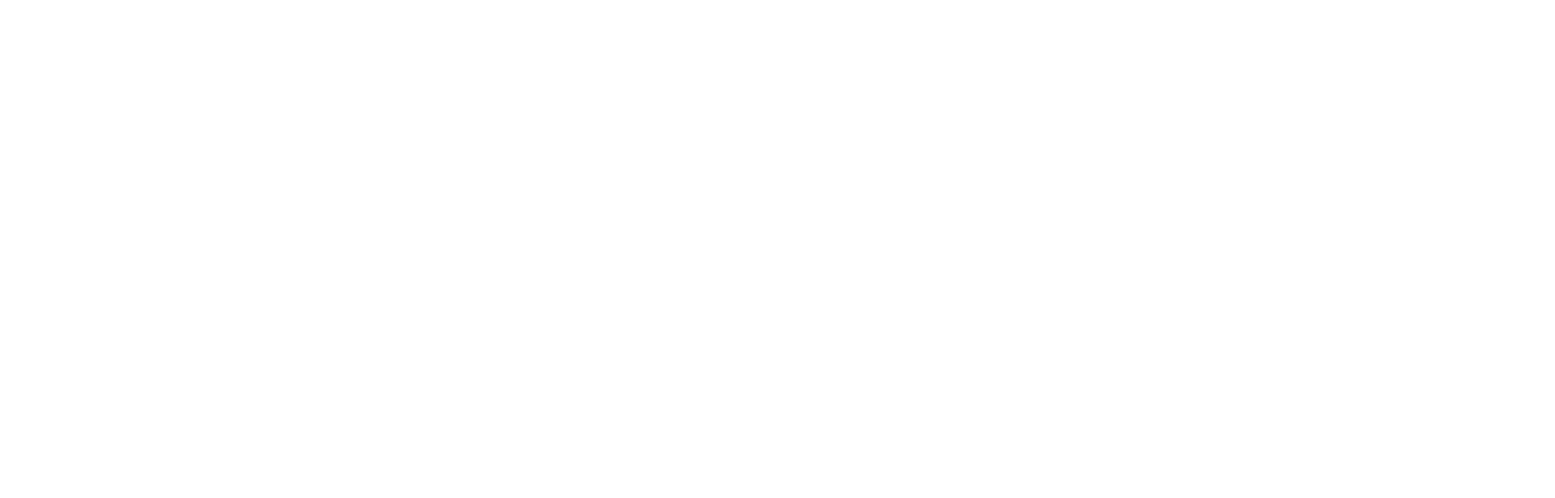
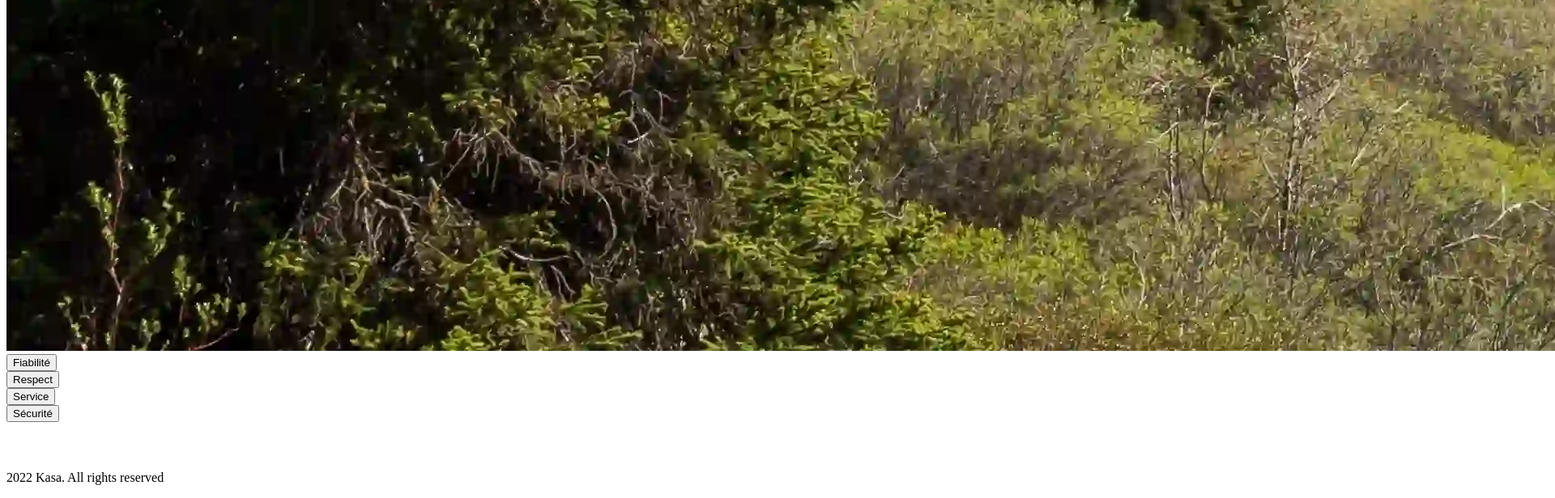
Before and after one commit to Mbformation/P11-Kasa, a React (Create React App) app: page /about in a window 1280 px wide. Shown: the part 3618-4234 px from the top of the page at 81% size, 1920 px wide, since content can reach past the window. Before the commit the page ends 800 px from the top, so only its background shows below. Built offline with nearby package versions, Linux system fonts and the light colour scheme.

Commit message:
ajout pages About et NotFound

```diff
--- a/src/components/bannerHome/index.jsx
+++ b/src/components/bannerHome/index.jsx
@@ -1,12 +1,12 @@
 import React from 'react';
 import BannerTemplate from '../../layouts/bannerTemplate';
-import HomeBannerImgPath from '../../assets/images/img-banner-home.webp';
+import ImgBannerHomePath from '../../assets/images/img-banner-home.webp';
 
 function BannerHome() {
     return (
         <BannerTemplate
             slogan='Chez vous, partout et ailleurs'
-            src={HomeBannerImgPath}
+            src={ImgBannerHomePath}
             alt="Vue panoramique d'un littoral rocheux"
             />
     )
--- /dev/null
+++ b/src/components/collapseTemplate/index.jsx
@@ -0,0 +1,15 @@
+import React, { useState } from "react";
+
+
+function CollapseTemplate(props) {
+    const [isOpen, setIsOpen] = useState(false)
+
+    return(
+        <div className="collapse">
+            <button className="toggle" onClick={() => setIsOpen(!isOpen)}>{props.title}</button>
+            {isOpen && <div className="content">{props.content}</div>}
+        </div>
+    )
+}
+
+export default CollapseTemplate;
--- /dev/null
+++ b/src/pages/about/bannerAbout/index.jsx
@@ -0,0 +1,15 @@
+import React from 'react';
+import BannerTemplate from '../../../layouts/bannerTemplate/index';
+import ImgBannerAboutPath from '../../../assets/images/img-banner-about.webp';
+
+function BannerAbout() {
+    return (
+        <BannerTemplate
+            slogan='À propos'
+            src={ImgBannerAboutPath}
+            alt="Vue panoramique sur les montagnes"
+            />
+    )
+}
+
+export default BannerAbout;
--- /dev/null
+++ b/src/pages/about/collapsesAbout/index.jsx
@@ -0,0 +1,33 @@
+import React from 'react';
+import CollapseTemplate from '../../../components/collapseTemplate/index';
+
+
+function CollapsesAbout() {
+
+    return (
+        <section>
+            <div>
+                <CollapseTemplate
+                title='Fiabilité'
+                content='Les annonces postées sur Kasa...'/>
+            </div>
+            <div>
+                <CollapseTemplate
+                title='Respect'
+                content='La bienveillance fait partie des valeurs...'/>
+            </div>
+            <div>
+                <CollapseTemplate
+                title='Service'
+                content='Nos équipes se tiennent à votre disposition...'/>
+            </div>
+            <div>
+                <CollapseTemplate
+                title='Sécurité'
+                content='La sécurité est la priorité de Kasa...'/>
+            </div>
+        </section>
+    )
+}
+
+export default CollapsesAbout;
--- a/src/pages/about/index.jsx
+++ b/src/pages/about/index.jsx
@@ -1,10 +1,17 @@
 import React from 'react';
-import Header from '../../layouts/Header';
+import Header from '../../layouts/Header/index';
+import BannerAbout from './bannerAbout';
+import CollapsesAbout from './collapsesAbout/index'
+import Footer from '../../layouts/Footer/index';
+
 
 function About() {
     return (
         <main>
         <Header />
+        <BannerAbout />
+        <CollapsesAbout />
+        <Footer />
         </main>
     )
 }
--- a/src/pages/notFound/index.jsx
+++ b/src/pages/notFound/index.jsx
@@ -1,7 +1,13 @@
+import React from 'react';
+import { Link } from 'react-router-dom';
 
 function NotFound() {
     return (
-        'NotFound'
+        <section>
+            <h1>404</h1>
+            <h2>Oups! La page que vous demandez n'existe pas.</h2>
+            <Link to="/home">Retourner sur la page d'accueil</Link>
+        </section>
     )
 }
 
```
